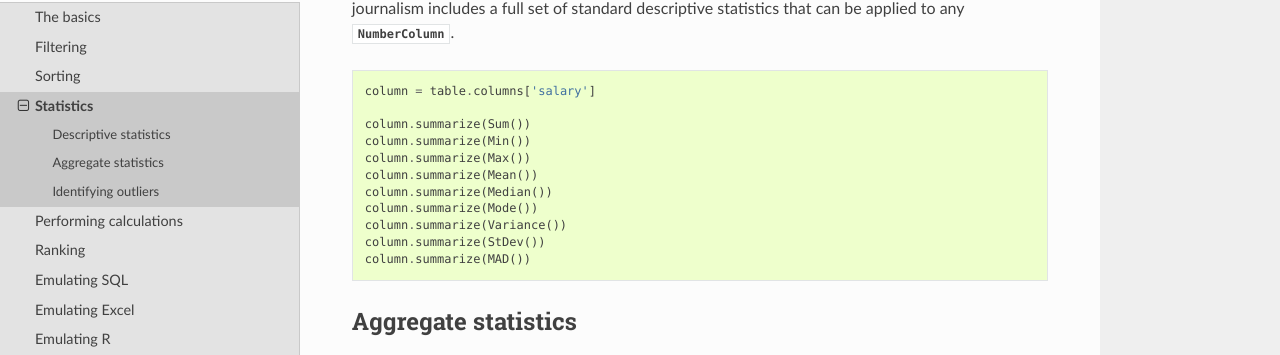
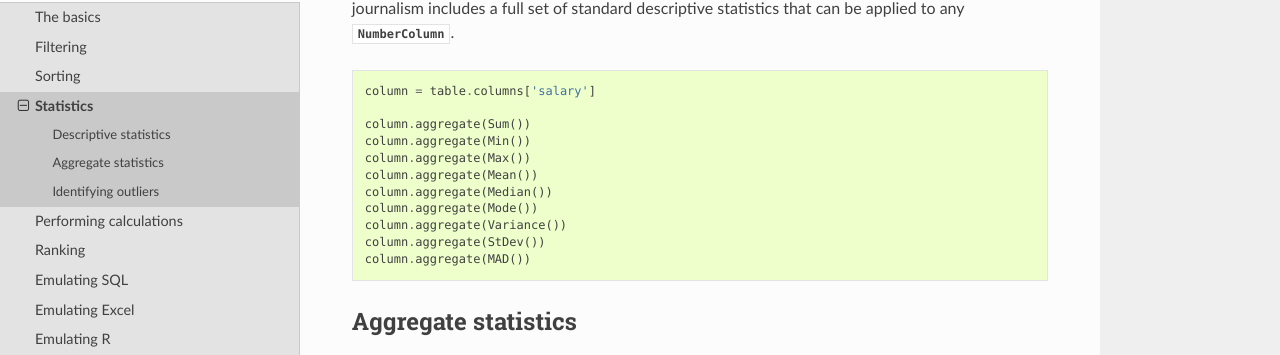
Before and after one commit to wireservice/agate, a Sphinx documentation site: the page built from docs/cookbook/statistics.rst, in a window 1280 px wide and 900 px high. Shown: the part 219-574 px from the top of the window. Built offline with Sphinx 7.4.7 and the Read the Docs theme 2.0.0, drawn with Linux system fonts in a browser that asks for light colours.

Commit message:
Revise docs to match changes.

```diff
--- a/docs/cookbook/statistics.rst
+++ b/docs/cookbook/statistics.rst
@@ -11,15 +11,15 @@ journalism includes a full set of standard descriptive statistics that can be ap
 
     column = table.columns['salary']
 
-    column.summarize(Sum())
-    column.summarize(Min())
-    column.summarize(Max())
-    column.summarize(Mean())
-    column.summarize(Median())
-    column.summarize(Mode())
-    column.summarize(Variance())
-    column.summarize(StDev())
-    column.summarize(MAD())
+    column.aggregate(Sum())
+    column.aggregate(Min())
+    column.aggregate(Max())
+    column.aggregate(Mean())
+    column.aggregate(Median())
+    column.aggregate(Mode())
+    column.aggregate(Variance())
+    column.aggregate(StDev())
+    column.aggregate(MAD())
 
 Aggregate statistics
 ====================
--- a/docs/tutorial.rst
+++ b/docs/tutorial.rst
@@ -141,11 +141,11 @@ Summarizing column data
 
 In order to answer our question about the total cost of shipments to Kansas City we need to sum the costs, which is a column-wise operation. To perform column operations in journalism we will use a subclass of :class:`.Aggregation`.
 
-An :class:`.Aggregation` is applied to a column of a table. You can access the columns of a table using the :attr:`.Table.columns` attribute. To sum the ``total_cost`` column we will summarize using an instance of the :class:`.Sum` aggregator:
+An :class:`.Aggregation` is applied to a column of a table. You can access the columns of a table using the :attr:`.Table.columns` attribute. To sum the ``total_cost`` column we will aggregate using an instance of the :class:`.Sum` aggregator:
 
 .. code-block:: python
 
-    total = kansas_city.columns['total_cost'].summarize(Sum())
+    total = kansas_city.columns['total_cost'].aggregate(Sum())
     print(total)
 
 ::
@@ -156,7 +156,7 @@ Here is a second example. Question: **How many robots were purchased in Kansas?*
 
 .. code-block:: python
 
-    robot_count = table.where(lambda r: 'ROBOT' in (r['item_name'] or '')).columns['quantity'].summarize(Sum())
+    robot_count = table.where(lambda r: 'ROBOT' in (r['item_name'] or '')).columns['quantity'].aggregate(Sum())
     print(robot_count)
 
 Answer:
```
